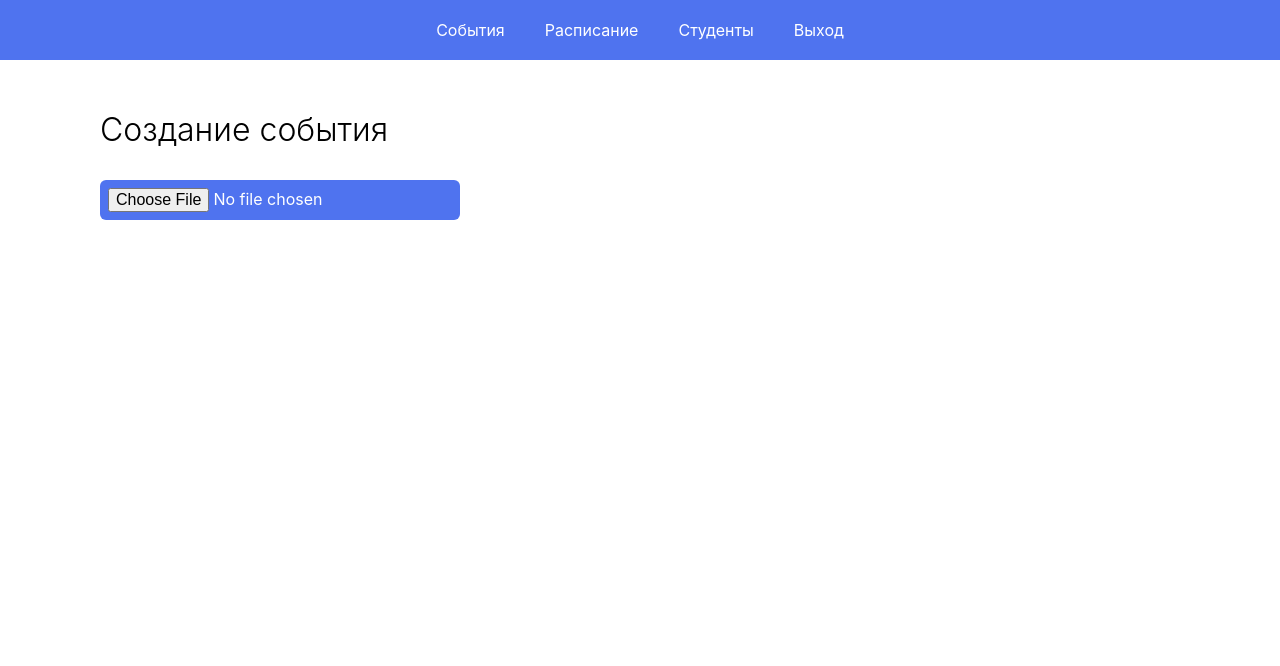
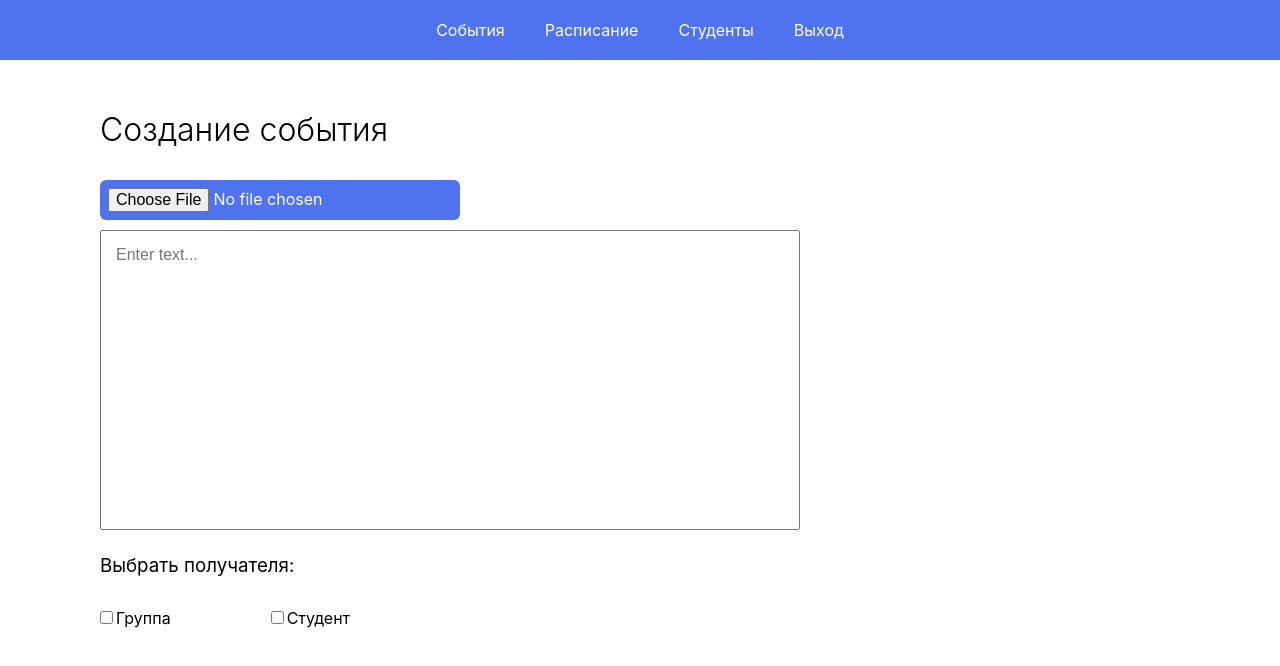
Before and after one commit to vllllktoria/practice_IITHelper, a React (Create React App) app: page /events in a window 1280 px wide. Shown: the top 666 px of the page. Built offline with nearby package versions, Linux system fonts and the light colour scheme.

Commit message:
добавлены элементы

```diff
--- a/src/components/EditForm.js
+++ b/src/components/EditForm.js
@@ -1,15 +1,17 @@
 import React, { useState } from "react";
 
 function EditForm(props) {
+
   const [isOpen, setIsOpen] = useState(true);
-  const [surname, setSurname] = useState(props.surname || "");
-  const [name, setName] = useState(props.name || "");
-  const [group, setGroup] = useState(props.group || "");
-  const [patronymic, setPatronymic] = useState(props.patronymic || "");
-  const [tempSurname, setTempSurname] = useState(props.surname || "");
-  const [tempName, setTempName] = useState(props.name || "");
-  const [tempGroup, setTempGroup] = useState(props.group || "");
-  const [tempPatronymic, setTempPatronymic] = useState(props.patronymic || "");
+  const [surname, setSurname] = useState(props.surname);
+  const [name, setName] = useState(props.name);
+  const [group, setGroup] = useState(props.group);
+  const [patronymic, setPatronymic] = useState(props.patronymic);
+
+  const [tempSurname, setTempSurname] = useState(props.surname);
+  const [tempName, setTempName] = useState(props.name);
+  const [tempGroup, setTempGroup] = useState(props.group);
+  const [tempPatronymic, setTempPatronymic] = useState(props.patronymic);
 
   const handleSurname = function (e) {
     setSurname(e.target.value);
@@ -42,7 +44,7 @@ function EditForm(props) {
     props.setGroup(group);
     props.handleEdit(userCopy);
 
-    setIsOpen(false); // Закрыть окно редактирования после сохранения
+    setIsOpen(false);
   };
 
   const handleCancel = function () {
@@ -51,11 +53,11 @@ function EditForm(props) {
     setPatronymic(tempPatronymic);
     setGroup(tempGroup);
 
-    setIsOpen(false); // Закрыть окно редактирования при отмене
+    setIsOpen(false);
   };
 
   if (!isOpen) {
-    return null; // Не отображать форму редактирования, если окно закрыто
+    return null;
   }
 
   return (
--- a/src/components/User.js
+++ b/src/components/User.js
@@ -1,6 +1,6 @@
 import React, { useState } from "react"
 import { FontAwesomeIcon } from '@fortawesome/react-fontawesome'
-import { faCheck, faClose, faPenToSquare } from '@fortawesome/free-solid-svg-icons'
+import { faPenToSquare } from '@fortawesome/free-solid-svg-icons'
 import EditForm from "./EditForm.js"
 
 function User(props){
--- a/src/css/events.css
+++ b/src/css/events.css
@@ -3,6 +3,13 @@ h1{
     text-align: left;
     margin-left: 100px;
     font-weight: 350;
+}
+
+.recipient{
+    margin-top: 20px;
+    text-align: left;
+    margin-left: 100px;
+    font-weight: 400;
 }
 
 #deleteButton{
@@ -27,3 +34,25 @@ h1{
     outline: none;
     border: none;
 }
+
+.inputText{
+    margin-left: 100px;
+    margin-top: 10px;
+    width: 700px;
+    height: 300px;
+    resize: none;
+    padding: 15px;
+    font-family: Arial, Helvetica, sans-serif;
+    font-size: 16px;
+}
+
+#group{
+    cursor: pointer;
+    margin-left: 100px;
+    margin-top: 15px;
+}
+
+#student{
+    cursor: pointer;
+    margin-left: 100px;
+}
--- a/src/pages/CreateEvents.js
+++ b/src/pages/CreateEvents.js
@@ -6,6 +6,18 @@ function CreateEvents(){
         <div>
             <h1>Создание события</h1>
             <AddImage />
+            <textarea placeholder="Enter text..." type="text" className="inputText"></textarea>
+            <h3 className="recipient">Выбрать получателя:</h3>
+
+            <label>
+            <input type="checkbox" id="group" className="chooseRecipient" />
+            Группа
+            </label>
+
+            <label>
+            <input type="checkbox" id="student" className="chooseRecipient" />
+            Студент
+            </label>
         </div>
         )
 }
```
Also changed, not shown: src/components/RequestForm.js (deleted, +0 -23 lines), src/pages/Students.js (+1 -6 lines), src/css/students.css (line endings or trailing spaces).
